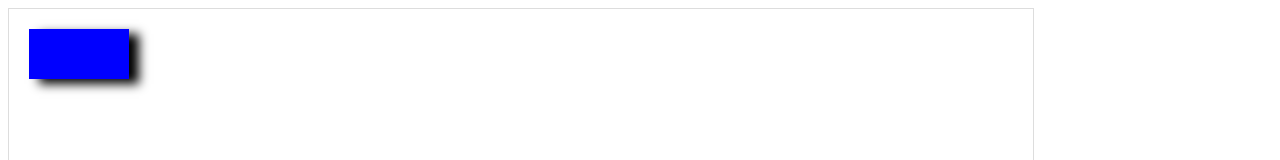
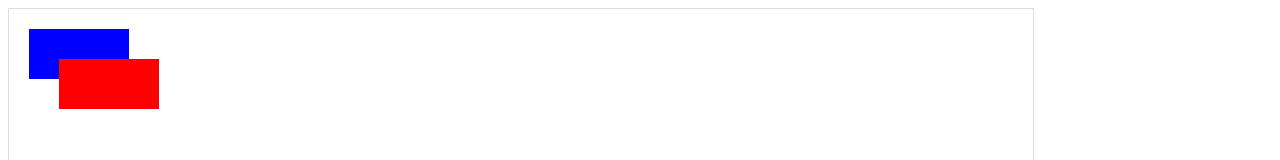
Before and after one commit to GGXXMM/fe-knowledge, a plain HTML site: page JS/Canvas动画/shadow.html in a window 1280 px wide. Shown: the top 160 px of the page. Drawn offline with Linux system fonts and the light colour scheme.

Commit message:
水印+globalAlpha/globalCompositeOperation

```diff
--- a/JS/Canvas动画/shadow.html
+++ b/JS/Canvas动画/shadow.html
@@ -11,14 +11,34 @@
     var canvas = document.getElementById('canvas');
     var ctx = canvas.getContext('2d');
 
-    // 阴影
-    ctx.shadowBlur = 10;// 阴影的模糊级别
-    ctx.shadowOffsetX = 10;// 阴影距形状的水平距离
-    ctx.shadowOffsetY = 5;// 阴影距形状的垂直距离
-    ctx.shadowColor = "black";// 阴影颜色
+    /* 阴影 */
+    // ctx.shadowBlur = 10;// 阴影的模糊级别
+    // ctx.shadowOffsetX = 10;// 阴影距形状的水平距离
+    // ctx.shadowOffsetY = 5;// 阴影距形状的垂直距离
+    // ctx.shadowColor = "black";// 阴影颜色
     ctx.fillStyle = "blue";
 
+    /* globalAlpha透明度和globalCompositeOperation */
+    // ctx.globalAlpha = 0.5;// 调节透明度
+
     ctx.fillRect(20,20,100,50);
+    /*
+    * globalCompositeOperation属性值
+    * source-over 默认值。在目标图像（已有）上显示源图像（新的）
+    * source-atop 在目标图像顶部显示源图像。源图像位于目标图像之外的部分是不可见的
+    * source-in 在目标图像中显示源图像。只有目标图像内的源图像部分会显示，目标图像是透明的
+    * source-out 在目标图像之外显示源图像。只会显示目标图像之外源图像部分，目标图像是透明的
+    * destination-over 在源图像上方显示目标图像
+    * destination-atop 在源图像顶部显示目标图像。源图像之外的目标图像部分不会被显示
+    * destination-in 在源图像中显示目标图像。只有源图像内的目标图像部分会被显示，源图像是透明的
+    * destination-out	在源图像外显示目标图像。只有源图像外的目标图像部分会被显示，源图像是透明的
+    * lighter 显示源图像 + 目标图像
+    * copy 显示源图像。忽略目标图像
+    * xor 使用异或操作对源图像与目标图像进行组合
+    */
+    ctx.globalCompositeOperation="source-over";
+    ctx.fillStyle="red";
+    ctx.fillRect(50,50,100,50);
   </script>
 </body>
 </html>
```
Also changed, not shown: JS/Canvas动画/放大镜+添加水印.html (+20 -3 lines).
